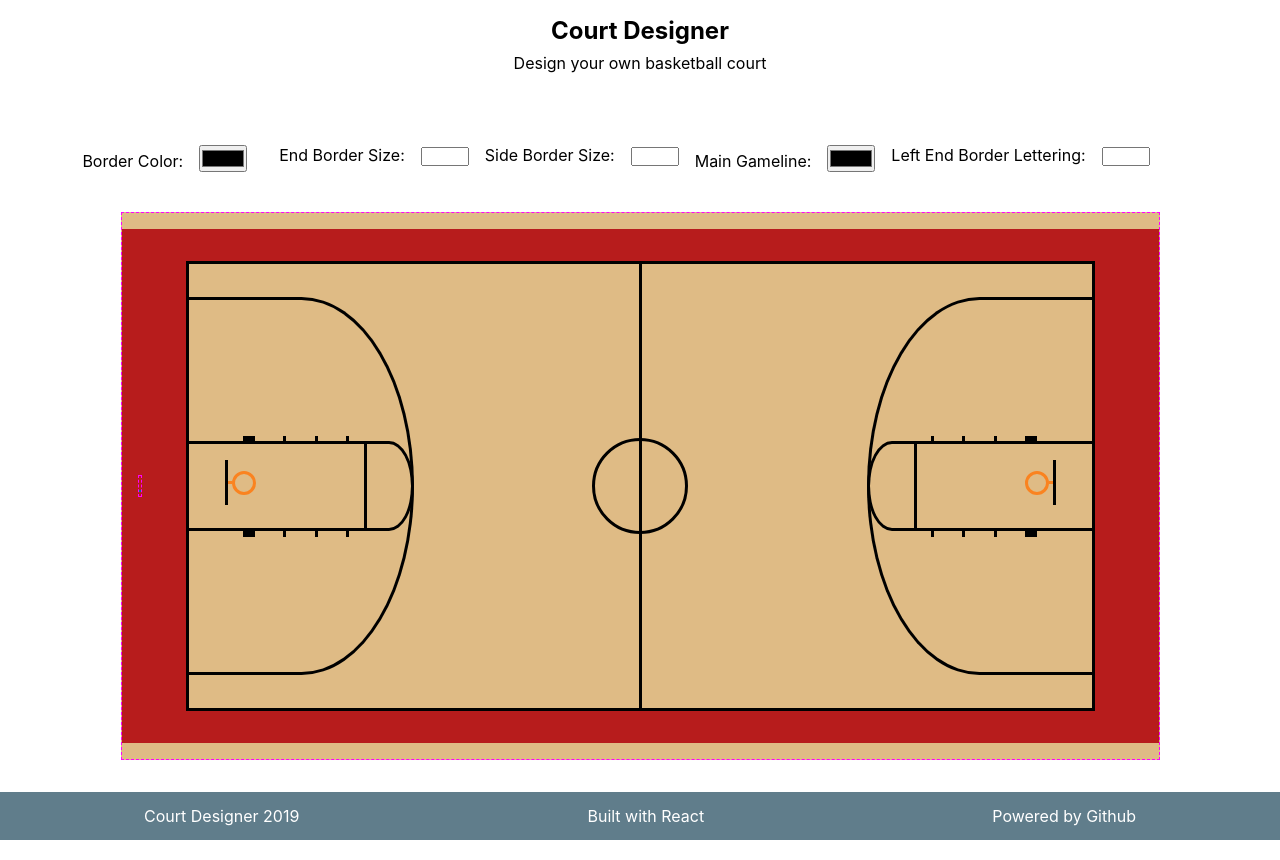
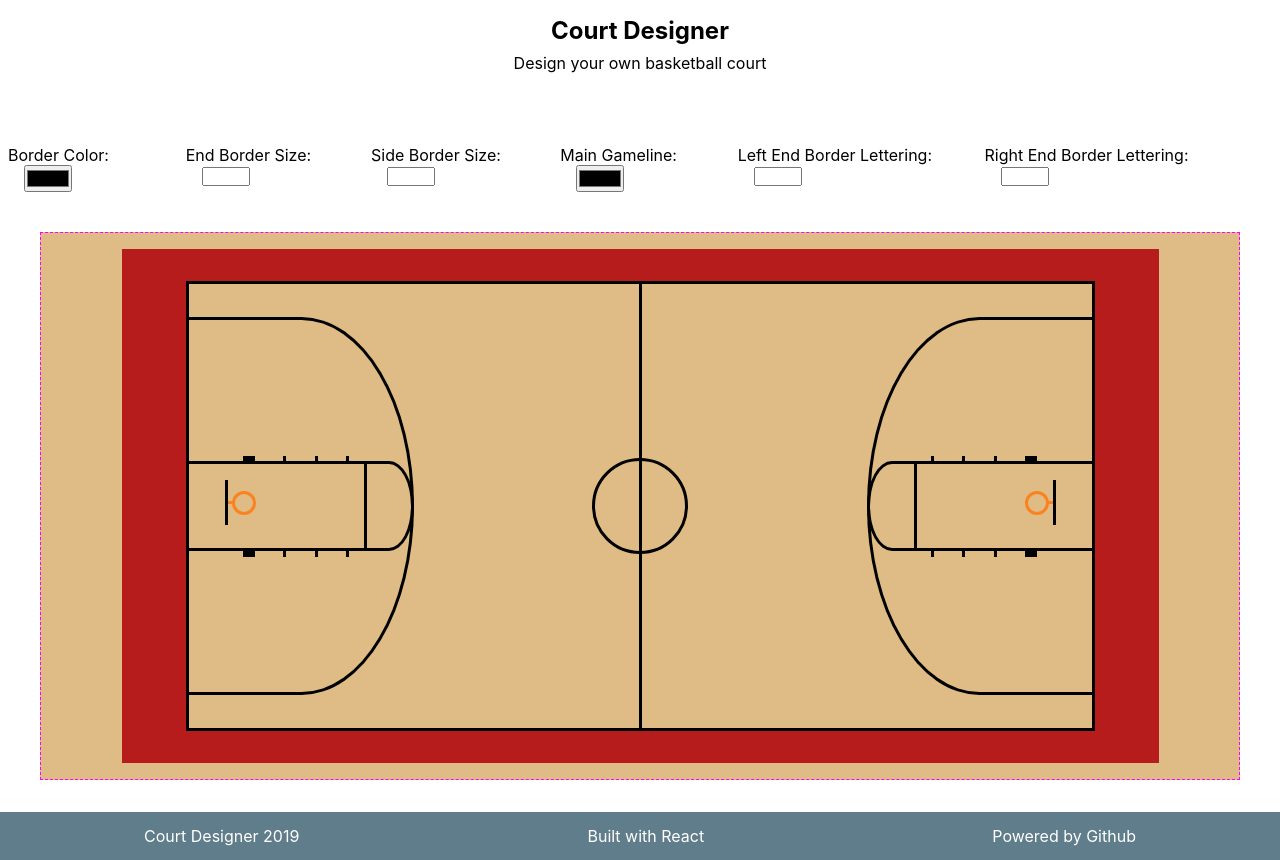
Before and after one commit to jbratcher/court-designer, a React (Create React App) app: page / in a window 1280 px wide. Built offline with nearby package versions, Linux system fonts and the light colour scheme.

Commit message:
feat: right end border lettering placement and logic, made gym bigger to prevent dynamic resizing of gym which moved placement of lettering

```diff
--- a/src/App.js
+++ b/src/App.js
@@ -12,6 +12,7 @@ class App extends Component {
       borderEndSize: 4,
       borderSideSize: 2,
       leftEndBorderText: "",
+      rightEndBorderText: "",
       mainGameLineColor: "black"
     };
   }
@@ -35,7 +36,8 @@ class App extends Component {
       borderEndSize,
       borderSideSize,
       leftEndBorderText,
-      mainGameLineColor
+      mainGameLineColor,
+      rightEndBorderText
     } = this.state;
 
 
@@ -130,6 +132,19 @@ class App extends Component {
 
               </li>
 
+              <li className="menuNavListItem">
+
+                <label>Right End Border Lettering:
+                  <input
+                    className="rightEndBorderText"
+                    name="rightEndBorderText"
+                    onChange={this.handleInputChange}
+                    type="text">
+                  </input>
+                </label>
+
+              </li>
+
             </ul>
 
           </nav>
@@ -142,6 +157,7 @@ class App extends Component {
           borderSideSize={borderSideSize}
           leftEndBorderText={leftEndBorderText}
           mainGameLineColor={mainGameLineColor}
+          rightEndBorderText={rightEndBorderText}
         />
 
         <footer>
--- a/src/App.scss
+++ b/src/App.scss
@@ -65,19 +65,16 @@ ul {
 .gym {
   background: #DFBB85;
   border: 1px dashed magenta;
-  min-width: 1000px;
+  min-width: 1200px;
   max-width: 90vw;
   position: relative;
 }
 
 .leftEndBorderLettering {
-
-  border: 1px dashed magenta;
   position: absolute;
-  left: 16px;
+  left: 100px;
 
   span {
-    border: 1px dashed teal;
     color: white;
     font-size: 2rem;
     font-weight: bold;
@@ -90,6 +87,21 @@ ul {
 
 }
 
+.rightEndBorderLettering {
+  position: absolute;
+  right: 100px;
+
+  span {
+    color: white;
+    font-size: 2rem;
+    font-weight: bold;
+    font-family: 'Graduate', cursive;
+    letter-spacing: 1rem;
+    text-align: center;
+    writing-mode: vertical-lr;
+  }
+
+}
 
 .courtBorderLine {
   box-sizing: content-box;
--- a/src/Court.js
+++ b/src/Court.js
@@ -9,7 +9,8 @@ class Court extends Component {
       borderEndSize,
       borderSideSize,
       leftEndBorderText,
-      mainGameLineColor
+      mainGameLineColor,
+      rightEndBorderText
     } = this.props;
 
     return (
@@ -21,6 +22,12 @@ class Court extends Component {
             <section className="leftEndBorderLettering">
 
                 <span>{leftEndBorderText}</span>
+
+            </section>
+
+            <section className="rightEndBorderLettering">
+
+                <span>{rightEndBorderText}</span>
 
             </section>
 
```
